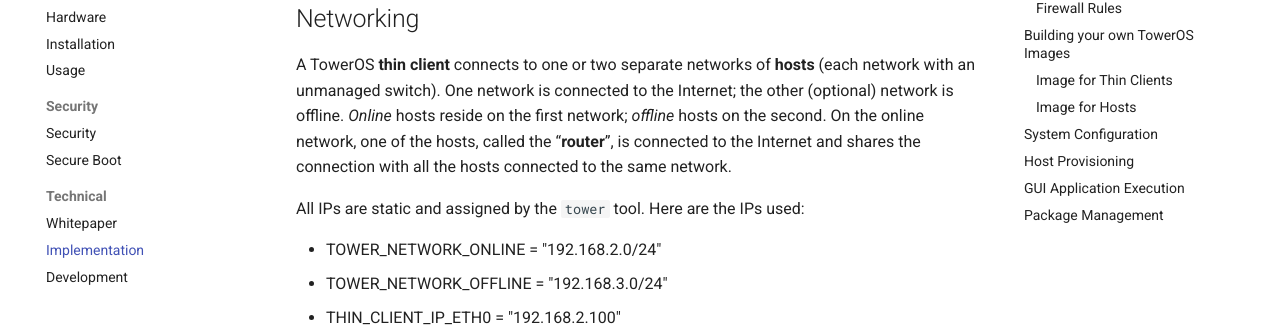
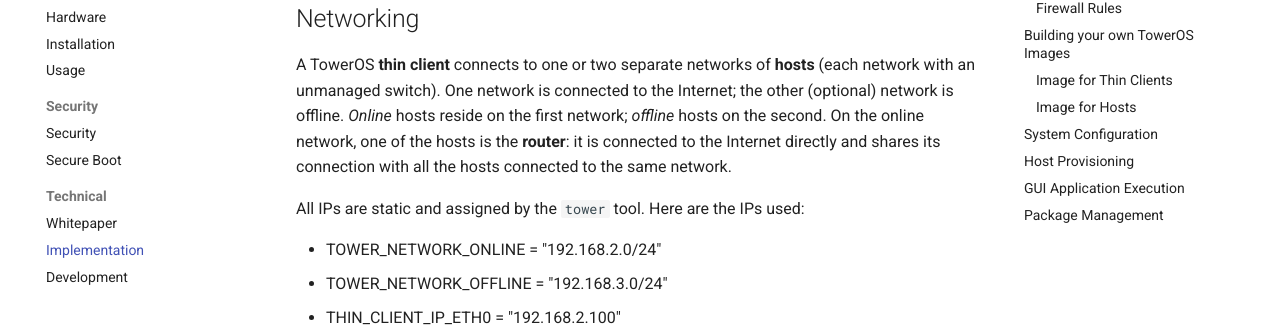
Before and after one commit to towercomputers/toweros, an MkDocs documentation site: the page built from docs/src/implementation.md, in a window 1280 px wide and 900 px high, scrolled down 562 px. Shown: the part 154-481 px from the top of the window. Built offline with MkDocs 1.6.1 and Material for MkDocs 9.7.7, drawn with Linux system fonts in a browser that asks for light colours.

Commit message:
Minor Docs Formatting

```diff
--- a/docs/src/implementation.md
+++ b/docs/src/implementation.md
@@ -16,7 +16,7 @@
 
 ## Networking
 
-A TowerOS **thin client** connects to one or two separate networks of **hosts** (each network with an unmanaged switch). One network is connected to the Internet; the other (optional) network is offline. *Online* hosts reside on the first network; *offline* hosts on the second. On the online network, one of the hosts, called the “**router**”, is connected to the Internet and shares the connection with all the hosts connected to the same network.
+A TowerOS **thin client** connects to one or two separate networks of **hosts** (each network with an unmanaged switch). One network is connected to the Internet; the other (optional) network is offline. *Online* hosts reside on the first network; *offline* hosts on the second. On the online network, one of the hosts is the **router**: it is connected to the Internet directly and shares its connection with all the hosts connected to the same network.
 
 All IPs are static and assigned by the `tower` tool. Here are the IPs used:
 
```
